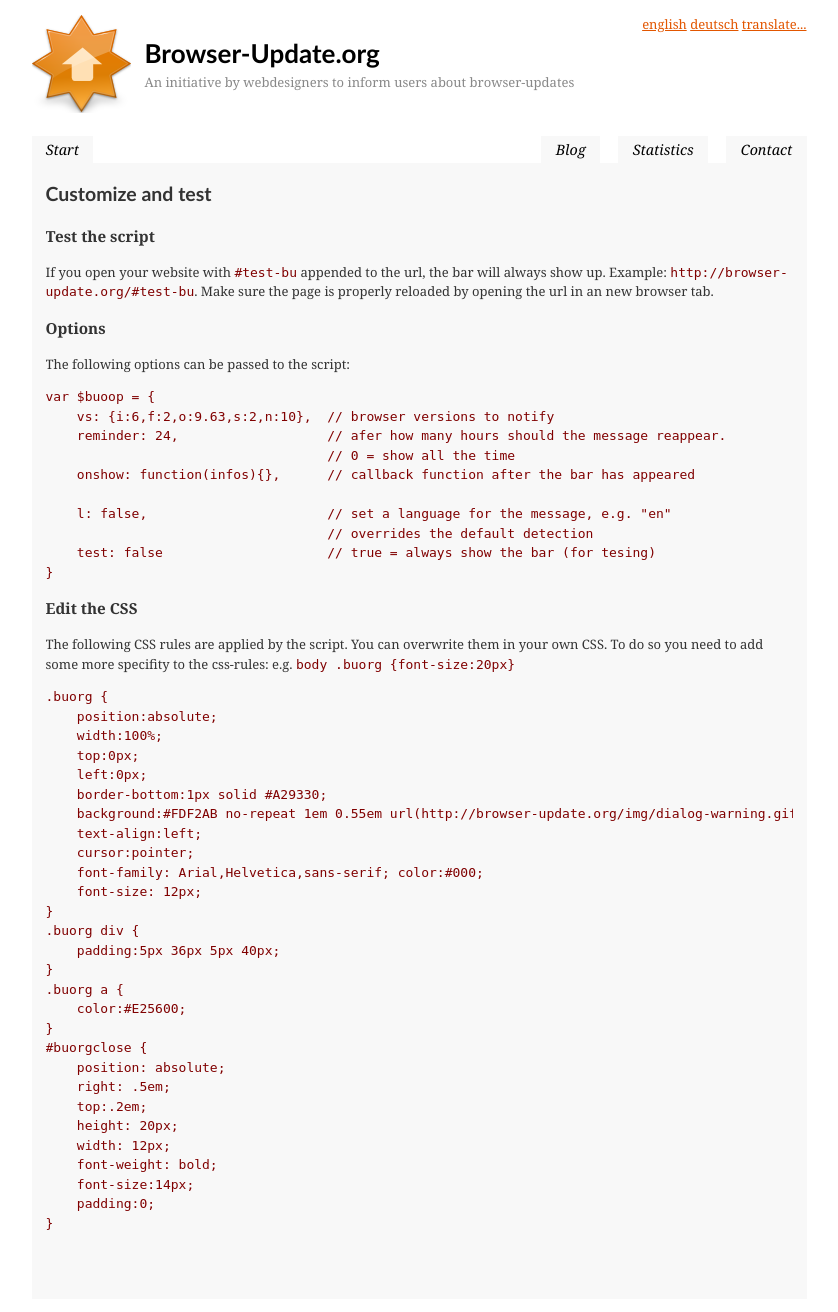
After one commit to rogeriopradoj/browser-update, a PHP site: page /customize.php in a window 1280 px wide. The commit adds this page. Shown: the whole page, without its empty margins (221-1059 px from the left). Run offline with PHP 8.4, Linux system fonts and the light colour scheme.

Commit message:
- opera 10 detection - neue browserversionen - customize-seite

```diff
--- a/base.css
+++ b/base.css
@@ -442,3 +442,11 @@
 .developer p {
    margin: .3em 0;
 }
+
+pre {
+    color:maroon;
+}
+
+code {
+    color:maroon;
+}
--- /dev/null
+++ b/customize.php
@@ -0,0 +1,100 @@
+<?php
+require_once("lib/init.php");
+require_once("lib/lang.php");
+include("header.php");
+?>
+
+<div class="left">
+<h2 class="top"><?php echo t('Customize and test'); ?></h2>
+
+
+<h3>Test the script</h3>
+
+<p>
+    If you open your website with <code>#test-bu</code> appended to the url, the bar will always show up.
+    Example: <code>http://browser-update.org/#test-bu</code>.
+    Make sure the page is properly reloaded by opening the url in an new browser tab.
+</p>
+
+<h3>Options</h3>
+
+<p>
+    The following options can be passed to the script:
+</p>
+
+<pre>
+var $buoop = {
+    vs: {i:6,f:2,o:9.63,s:2,n:10},  // browser versions to notify
+    reminder: 24,                   // afer how many hours should the message reappear.
+                                    // 0 = show all the time
+    onshow: function(infos){},      // callback function after the bar has appeared
+
+    l: false,                       // set a language for the message, e.g. "en"
+                                    // overrides the default detection
+    test: false                     // true = always show the bar (for tesing)
+}
+</pre>
+<!--
+    url: "http://browser-update.org/update.php",   // url to redirect to
+    pageurl: ""                          // url to show in the las
+    text: ""                            // custom notification html text
+-->
+<!--
+<p>
+    The following options can be passed to the Javascript.
+</p>
+
+<table>
+<thead>
+<th>Name</th><th>Description</th><th>Type</th><th>Default value</th>
+</thead>
+<tbody>
+<tr><td>username</td><td>Your AddThis username. Always global to a page.</td><td>string</td><td>none</td></tr>
+<tr><td>services_exclude</td><td>Services to exclude from all menus. For example, setting this to <code>'facebook,myspace'</code> would hide Facebook and MySpace on all our menus. Always global.</td><td>string (csv)</td><td>none</td></tr>
+<tr><td>services_compact</td><td>Services to use in the compact menu. For example, setting this to <code>'print,email,favorites'</code> would result in only those three services appearing. Always global.</td><td>string (csv)</td><td>We regularly optimize the default list based on our data.</td></tr>
+</tbody>
+</table>
+-->
+<h3>Edit the CSS</h3>
+
+<p>
+    The following CSS rules are applied by the script.
+    You can overwrite them in your own CSS.
+    To do so you need to add some more specifity to the css-rules: e.g.  <code>body .buorg {font-size:20px}</code>
+</p>
+
+<pre>
+.buorg {
+    position:absolute;
+    width:100%;
+    top:0px;
+    left:0px;
+    border-bottom:1px solid #A29330;
+    background:#FDF2AB no-repeat 1em 0.55em url(http://browser-update.org/img/dialog-warning.gif);\
+    text-align:left;
+    cursor:pointer;
+    font-family: Arial,Helvetica,sans-serif; color:#000;
+    font-size: 12px;
+}
+.buorg div {
+    padding:5px 36px 5px 40px;
+}
+.buorg a {
+    color:#E25600;
+}
+#buorgclose {
+    position: absolute;
+    right: .5em;
+    top:.2em;
+    height: 20px;
+    width: 12px;
+    font-weight: bold;
+    font-size:14px;
+    padding:0;
+}
+
+</pre>
+
+</div>
+
+<?php include("footer.php");?>
--- a/index.php
+++ b/index.php
@@ -33,6 +33,7 @@
 				<option value="1">&lt;= 1.0</option>
 				<option value="1.5">&lt;= 1.5</option>
 				<option value="2" selected="selected">&lt;= 2.0</option>
+                <option value="3" selected="selected">&lt;= 3.0</option>
 			</select>
 		</span>
 		<span class="browser">
@@ -40,7 +41,8 @@
 			<select id="f-o" onchange="code();">
 				<option value="8">&lt;= 8.0</option>
 				<option value="9">&lt;= 9.0</option>
-				<option value="9.2" selected="selected">&lt;= 9.2</option>
+				<option value="9.25">&lt;= 9.25</option>
+                <option value="9.64" selected="selected">&lt;= 9.64</option>
 			</select>
 		</span>
 		<span class="browser">
@@ -50,6 +52,7 @@
 				<option value="1.2">&lt;= 1.2</option>
 				<option value="2" selected="selected">&lt;= 2.0</option>
 				<option value="3">&lt;= 3.0</option>
+                <option value="3">&lt;= 3.2</option>
 			</select>
 		</span>
 		<span class="browser">
--- a/lang/de/update-browsers.php
+++ b/lang/de/update-browsers.php
@@ -8,17 +8,17 @@
         <a href="http://www.mozilla.com/firefox/" onmousedown="countBrowser('f')">Download</a>
     </li>
     <li class="op">
-					<h3><a href="http://www.opera.com/" onmousedown="countBrowser('o')">Opera 9.6</a></h3>
+        <h3><a href="http://www.opera.com/" onmousedown="countBrowser('o')">Opera 10</a></h3>
         <div>Viele integrierte Extrafunktionen</div>
         <a href="http://www.opera.com/" onmousedown="countBrowser('o')">Download</a>
     </li>
     <li class="sa">
-					<h3><a href="http://www.apple.com/safari/" onmousedown="countBrowser('s')">Safari 3.2</a></h3>
+        <h3><a href="http://www.apple.com/safari/" onmousedown="countBrowser('s')">Safari 4</a></h3>
         <div>Schneller Browser von Apple</div>
         <a href="http://www.apple.com/safari/" onmousedown="countBrowser('s')">Download</a>
     </li>
     <li class="ch">
-					<h3><a href="http://www.google.com/chrome" onmousedown="countBrowser('c')">Google Chrome 1.0</a></h3>
+        <h3><a href="http://www.google.com/chrome" onmousedown="countBrowser('c')">Google Chrome 3</a></h3>
         <div>Browser von Google mit kompakter Oberfläche</div>
         <a href="http://www.google.com/chrome" onmousedown="countBrowser('c')">Download</a>
     </li>
--- a/lang/en/update-browsers.php
+++ b/lang/en/update-browsers.php
@@ -7,17 +7,17 @@
         <a href="http://www.mozilla.com/firefox/" onmousedown="countBrowser('f')">Download</a>
     </li>
     <li class="op">
-					<h3><a href="http://www.opera.com/" onmousedown="countBrowser('o')">Opera 9.6</a></h3>
+        <h3><a href="http://www.opera.com/" onmousedown="countBrowser('o')">Opera 10</a></h3>
         <div>Browser with many features</div>
         <a href="http://www.opera.com/" onmousedown="countBrowser('o')">Download</a>
     </li>
     <li class="sa">
-					<h3><a href="http://www.apple.com/safari/" onmousedown="countBrowser('s')">Safari 3.2</a></h3>
+        <h3><a href="http://www.apple.com/safari/" onmousedown="countBrowser('s')">Safari 4</a></h3>
         <div>Apple's fast browser</div>
         <a href="http://www.apple.com/safari/" onmousedown="countBrowser('s')">Download</a>
     </li>
     <li class="ch">
-					<h3><a href="http://www.google.com/chrome" onmousedown="countBrowser('c')">Google Chrome 1.0</a></h3>
+        <h3><a href="http://www.google.com/chrome" onmousedown="countBrowser('c')">Google Chrome 3</a></h3>
         <div>Google's browser with compact interface</div>
         <a href="http://www.google.com/chrome" onmousedown="countBrowser('c')">Download</a>
     </li>
```
Also changed, not shown: update.js (+21 -12 lines), update.php (+15 -8 lines). Lines whose indentation alone changed are shown as unchanged.
